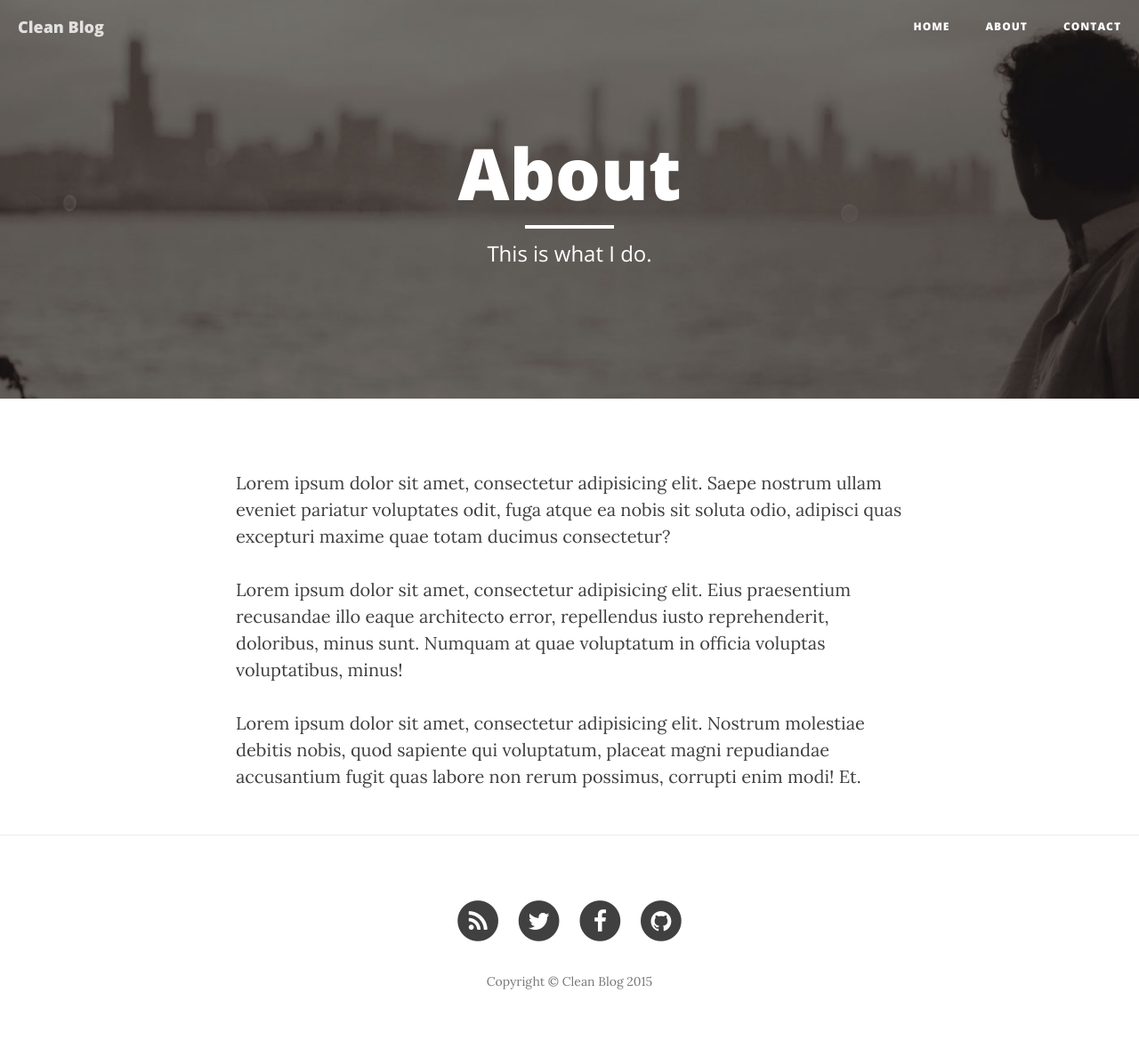
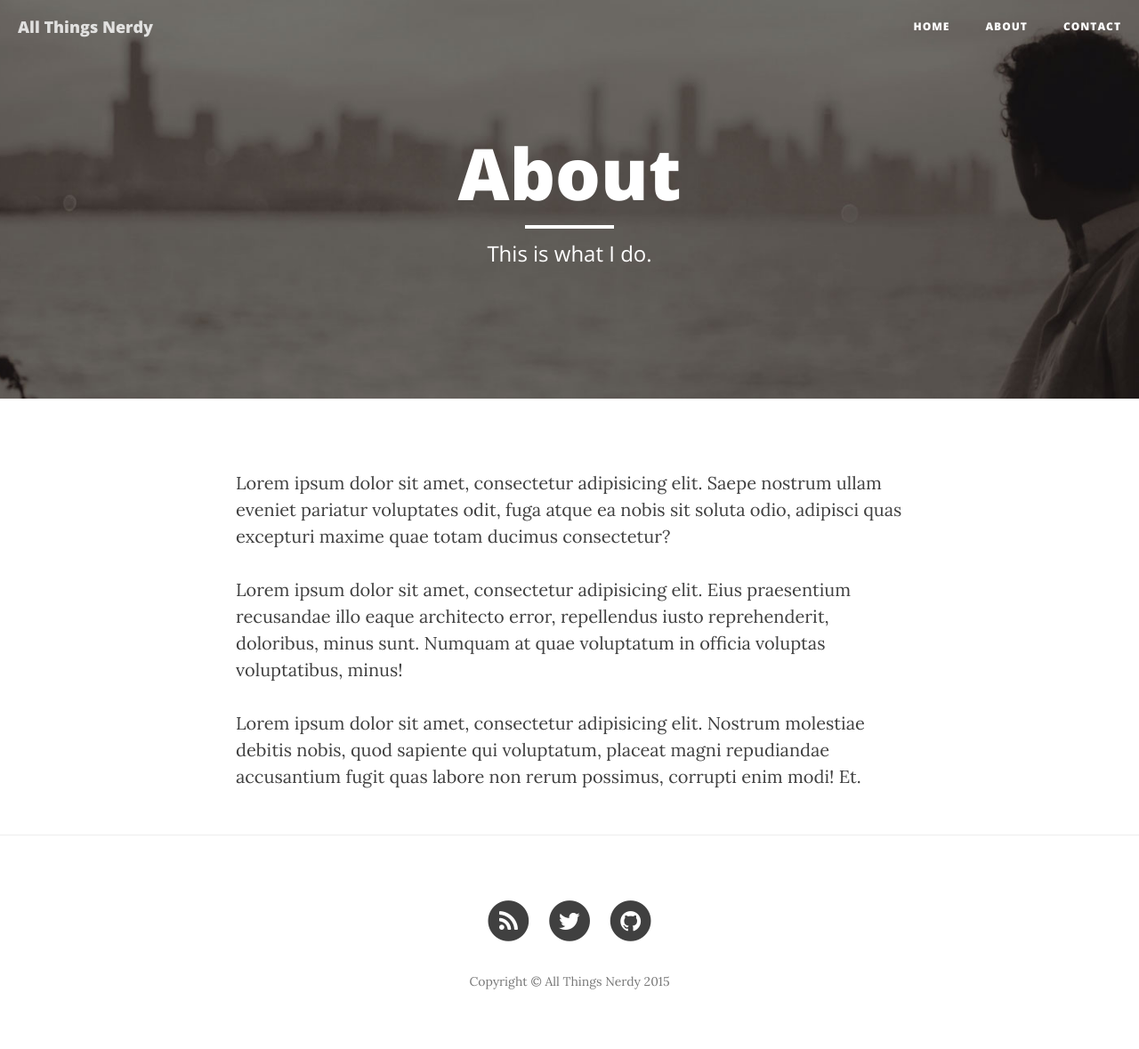
Before and after one commit to jdw6359/jdw6359.github.io, a Jekyll site: the page built from about.html, in a window 1280 px wide. Shown: the whole page at 89% size. Built offline with Jekyll 4.4.1, drawn with Linux system fonts in a browser that asks for light colours; nearby versions of some CDN libraries; part of the change alters nothing that is shown.

```diff
--- a/_config.yml
+++ b/_config.yml
@@ -1,13 +1,12 @@
 # Site settings
-title: Clean Blog
+title: All Things Nerdy
 header-img: img/home-bg.jpg
-email: your-email@yourdomain.com
-description: "Write your site description here. It will be used as your sites meta description as well!"
+email: josh.woodward2693@gmail.com
+description: "This is the site description!"
 baseurl: ""
 url: "http://yourdomain.com"
-twitter_username: SBootstrap
-github_username:  davidtmiller
-facebook_username:  IronSummitMedia
+twitter_username: jaywoodiee
+github_username:  jdw6359
 
 # Build settings
 markdown: kramdown
```
